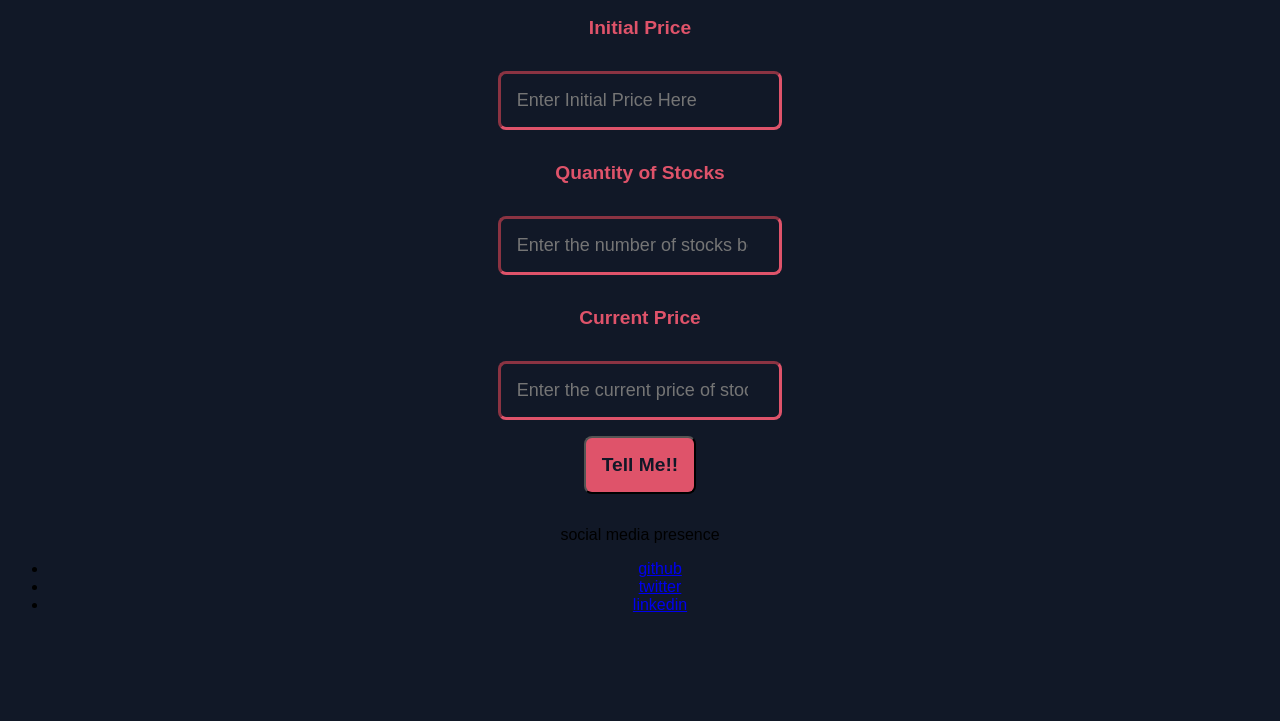
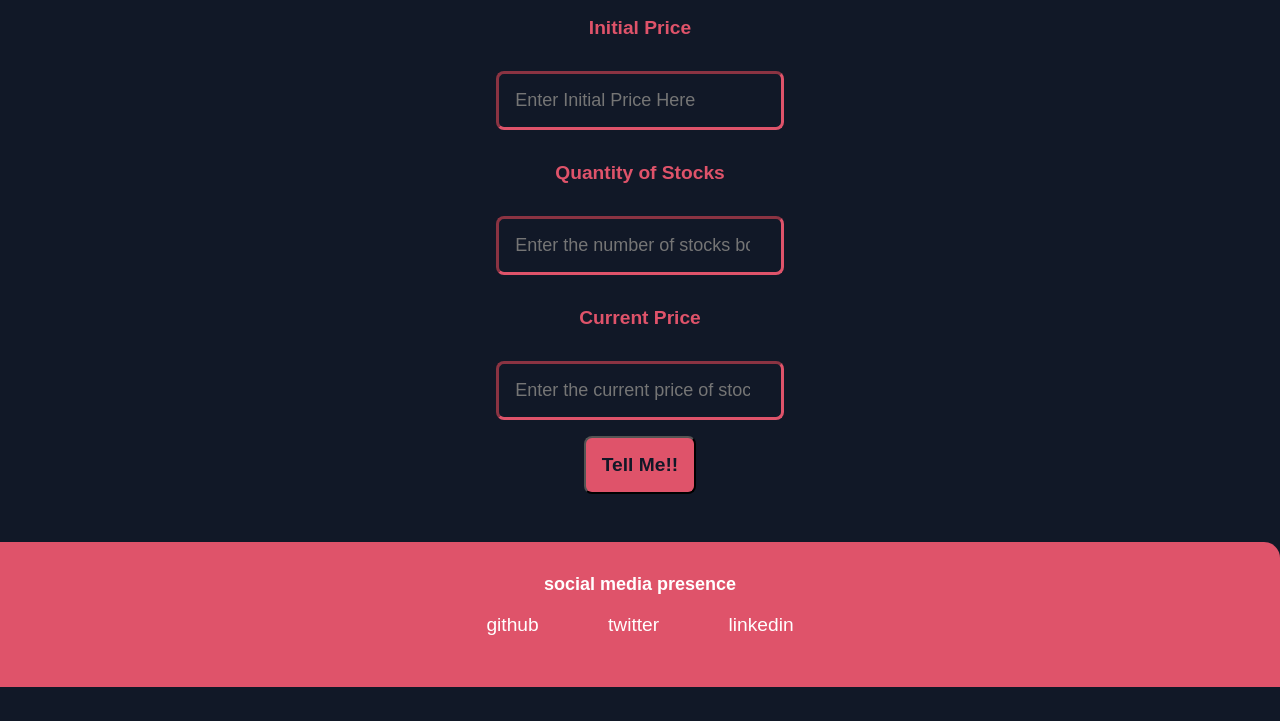
Before and after one commit to AswathyVNair/Profit-or-loss, a plain HTML site: page index.html in a window 1280 px wide. Shown: the part 79-800 px from the top of the page. Drawn offline with Linux system fonts and the light colour scheme; a web font is replaced by a local one.

Commit message:
style: footer

```diff
--- a/style.css
+++ b/style.css
@@ -4,6 +4,7 @@ body {
   font-family: "Georama", sans-serif;
   color: var(--primary-color);
   background-color: var(--secondary-color);
+  margin: 0;
 }
 :root {
   --primary-color: (#be185d);
@@ -48,3 +49,34 @@ button {
   padding: 1rem;
   font-size: larger;
 }
+
+.footer {
+  background-color: rgb(223, 83, 106);
+  margin-top: 1rem;
+  padding: 2rem 1rem;
+  text-align: center;
+  color: white;
+  border-top-right-radius: 1rem;
+  font-size: larger;
+}
+.footer .link {
+  color: white;
+}
+.footer .footer-header {
+  font-weight: bold;
+  font-size: large;
+}
+.footer ul {
+  padding-inline-start: 0px;
+}
+.list-non-bullet {
+  list-style: none;
+}
+.list-item-inline {
+  display: inline;
+  padding: 0rem 1rem;
+}
+.link {
+  text-decoration: none;
+  padding: 0.5rem 1rem;
+}
```
